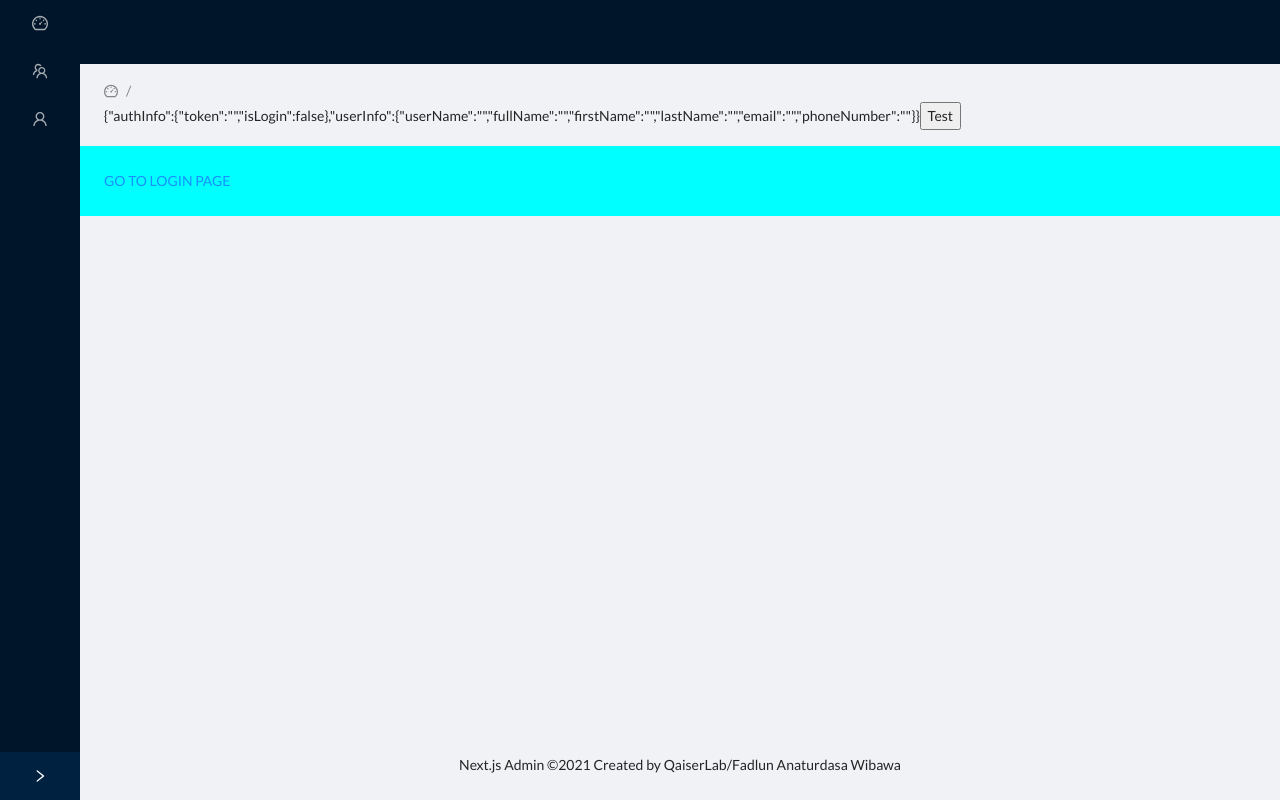
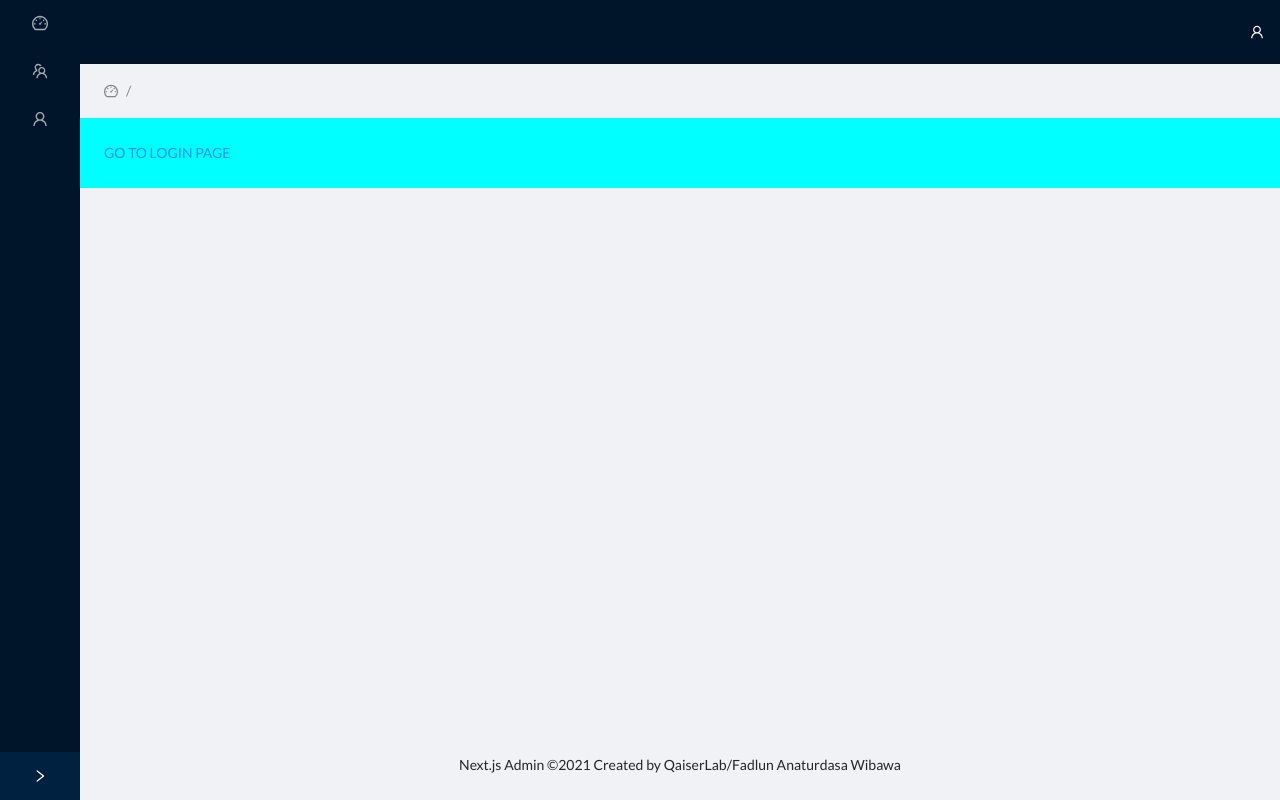
Before and after one commit to qaiserlab/antdmin, a Next.js app: page / in a window 1280 px wide. Built offline with nearby package versions, Linux system fonts and the light colour scheme.

Commit message:
fix: user info

```diff
--- a/layouts/AppLayout/index.tsx
+++ b/layouts/AppLayout/index.tsx
@@ -1,8 +1,8 @@
 import { useState, useContext } from 'react';
 import { useRouter } from 'next/router';
 
-import { Layout } from 'antd';
-import { DashboardOutlined } from '@ant-design/icons';
+import { Layout, Space } from 'antd';
+import { DashboardOutlined, UserOutlined } from '@ant-design/icons';
 
 const { Header, Content, Footer, Sider } = Layout;
 
@@ -18,22 +18,6 @@ export default function AppLayout({ children }: any) {
   const { state, dispatch } = useContext(authStore);
   const [isCollapsed, setIsCollapsed] = useState(true);
 
-  const handleClick = () => {
-    const token = '727f3d03-52e3-43d2-af80-1c3912c45194';
-    const userInfo = {
-      userName: 'qaiserlab',
-      email: 'f.anaturdasa@gmail.com',
-    };
-
-    dispatch({
-      type: 'login',
-      payload: {
-        authInfo: { token },
-        userInfo: userInfo,
-      }
-    })
-  };
-
   return (
     <RootLayout>
       <Layout id={style.root}>
@@ -42,12 +26,17 @@ export default function AppLayout({ children }: any) {
         </Sider>
 
         <Layout>
-          <Header id={style.header} />
+          <Header id={style.header}>
+            <figure>
+              <Space>
+                <UserOutlined />
+                {state.userInfo.userName}
+              </Space>
+            </figure>
+          </Header>
           <Content id={style.content}>
             <header>
               <UrlBreadcrumb url={router.pathname} icon={<DashboardOutlined />} />
-              {JSON.stringify(state)}
-              <button onClick={handleClick}>Test</button>
             </header>
             <section>
               {children}
--- a/layouts/AppLayout/style.module.scss
+++ b/layouts/AppLayout/style.module.scss
@@ -4,6 +4,12 @@
 
 #header {
   padding: 0;
+
+  figure {
+    color: white;
+    float: right;
+    margin-right: 16px;
+  }
 }
 
 #content {
```
